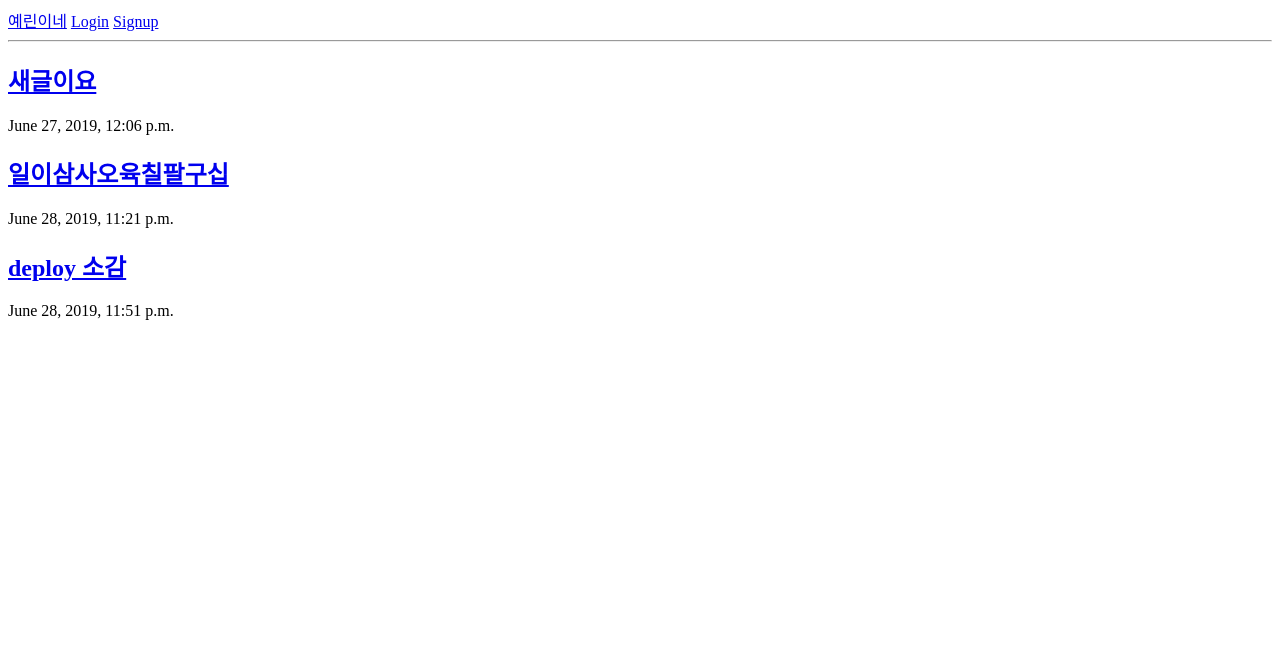
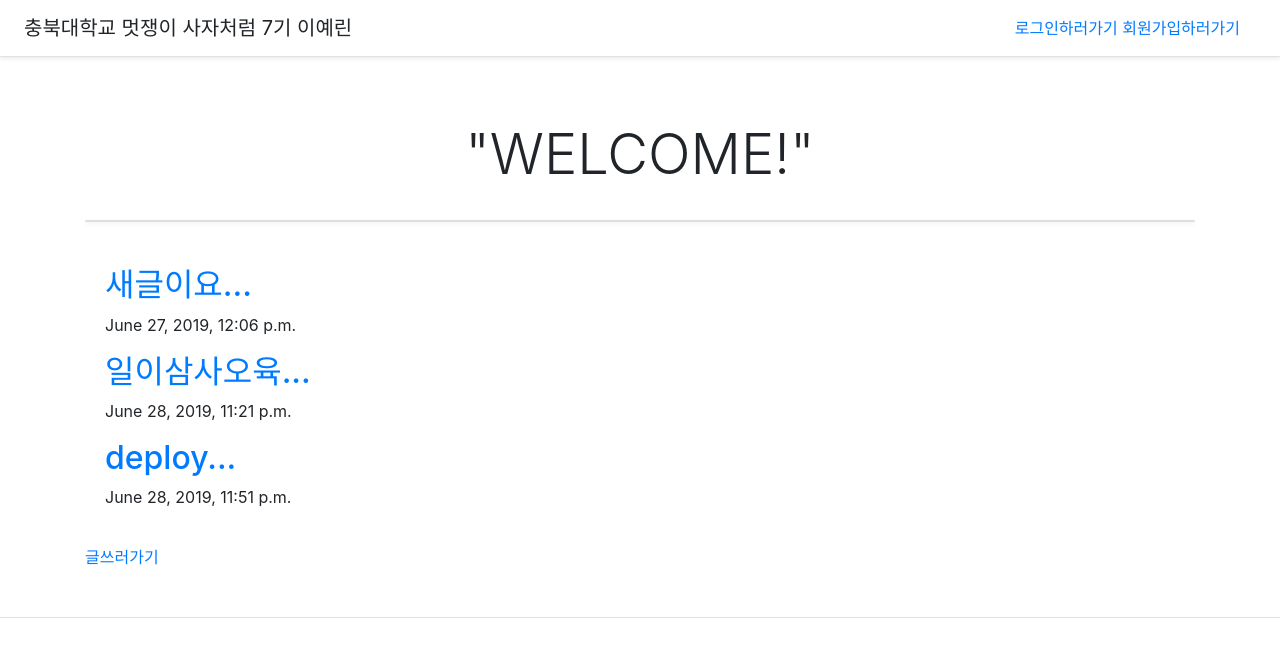
Before and after one commit to Lee-yerin/final_project_0627, a Django app: page /blog/home/ in a window 1280 px wide. Shown: the top 665 px of the page. Run offline with Django 3.2, Linux system fonts and the light colour scheme; data comes from the database, SQL or seed files in the repository; both versions use the stored data as it was after the commit; some libraries are stand-ins or nearby versions.

Commit message:
second commit

```diff
--- a/accounts/views.py
+++ b/accounts/views.py
@@ -1,4 +1,4 @@
-from django.shortcuts import render
+from django.shortcuts import render,redirect
 from django.contrib.auth.models import User
 from .forms import CreateUserForm
 from django.contrib.auth import views
@@ -13,7 +13,7 @@ def signup(request):
         print(userform.is_valid())
         if userform.is_valid():
             userform.save()
-            return redirect('home')
+            return redirect('/blog/home')
     elif request.method == 'GET':
         userform = CreateUserForm()
 
--- a/blog/models.py
+++ b/blog/models.py
@@ -17,6 +17,9 @@ class Post(models.Model):
     def __str__(self):
         return self.title
 
+    def summary(self):
+        return self.title[ :6]
+
 class Comment(models.Model):
     post = models.ForeignKey('blog.Post', related_name='comments', on_delete=models.CASCADE)
     nickname = models.CharField(max_length=200)
--- a/blog/templates/blog/home.html
+++ b/blog/templates/blog/home.html
@@ -1,18 +1,78 @@
+<!doctype html>
+<html lang="en">
+  <head>
 
+    <meta charset="utf-8">
+    <meta name="viewport" content="width=device-width, initial-scale=1, shrink-to-fit=no">
+    <meta name="description" content="">
+    <meta name="author" content="Mark Otto, Jacob Thornton, and Bootstrap contributors">
+    <meta name="generator" content="Jekyll v3.8.5">
+    <title>Pricing example · Bootstrap</title>
+
+    <link rel="canonical" href="https://getbootstrap.com/docs/4.3/examples/pricing/">
+    <link rel="stylesheet" href="https://stackpath.bootstrapcdn.com/bootstrap/4.3.1/css/bootstrap.min.css" integrity="sha384-ggOyR0iXCbMQv3Xipma34MD+dH/1fQ784/j6cY/iJTQUOhcWr7x9JvoRxT2MZw1T" crossorigin="anonymous">
+    <!-- Bootstrap core CSS -->
+<link href="/docs/4.3/dist/css/bootstrap.min.css" rel="stylesheet" integrity="sha384-ggOyR0iXCbMQv3Xipma34MD+dH/1fQ784/j6cY/iJTQUOhcWr7x9JvoRxT2MZw1T" crossorigin="anonymous">
+
+
+    <style>
+      .bd-placeholder-img {
+        font-size: 1.125rem;
+        text-anchor: middle;
+        -webkit-user-select: none;
+        -moz-user-select: none;
+        -ms-user-select: none;
+        user-select: none;
+      }
+      @media (min-width: 768px) {
+        .bd-placeholder-img-lg {
+          font-size: 3.5rem;
+        }
+      }
+    </style>
+    <!-- Custom styles for this template -->
+    <link href="" rel="stylesheet">
+  </head>
+  <body>
+    <div class="d-flex flex-column flex-md-row align-items-center p-3 px-md-4 mb-3 bg-white border-bottom shadow-sm">
+  <h5 class="my-0 mr-md-auto font-weight-normal">충북대학교 멋쟁이 사자처럼 7기 이예린</h5>
+  <nav class="my-2 my-md-0 mr-md-3">
+    <a class="p-2 text-dark">
         {% if user.is_active %}
-    <a href="{% url 'home' %}">예린이네</a>
-    <a href="{% url 'logout' %}">Logout</a>
-    <hr>
+        <p><a href="{% url 'logout' %}">로그아웃하러가기</a></p>
         {% else %}
-    <a href="{% url 'home' %}">예린이네</a>
-    <a href="{% url 'login' %}">Login</a>
-    <a href="{% url 'signup' %}">Signup</a>
-    <hr>
+
+        <a href="{% url 'login' %}">로그인하러가기</a>
+        <a href="{% url 'signup' %}">  회원가입하러가기</a>
         {% endif %}
+    </a>
 
+  </nav>
+
+</div>
+
+<div class="pricing-header px-3 py-3 pt-md-5 pb-md-4 mx-auto text-center">
+        <h3 class="display-4">"WELCOME!"</h3>
+</div>
+<div class="container">
+    <div class="card mb-4 shadow-sm">
+      </div>
+      <div class="card-body">
             {% for post in posts.all %}
                 <div>
-            <h2><a href = "{% url 'detail' post.id %}">{{post.title}}</a></h2>
+                    <h2><a href = "{% url 'detail' post.id %}">{{post.summary}}...</a></h2>
                     <p>{{post.created_date}}</p>
                 </div>
             {% endfor %}
+      </div>
+      <a href="{% url 'new' %}">  글쓰러가기</a>
+    </div>
+  </div>
+
+  <footer class="pt-4 my-md-5 pt-md-5 border-top">
+
+
+  </footer>
+</div>
+</body>
+</html>
--- a/blog/views.py
+++ b/blog/views.py
@@ -2,12 +2,14 @@ from django.shortcuts import render,get_object_or_404, redirect
 from .models import Post, Comment
 from django.utils import timezone
 from .forms import PostForm, CommentForm
+from django.contrib.auth.decorators import login_required
 
 # Create your views here.
 def home(request):
     posts = Post.objects
     return render(request, 'blog/home.html', {'posts':posts})
 
+@login_required
 def detail(request, post_id):
     post_detail = get_object_or_404(Post, pk = post_id)
     form = CommentForm()
--- a/likelion/settings.py
+++ b/likelion/settings.py
@@ -52,6 +52,7 @@ MIDDLEWARE = [
 ]
 
 ROOT_URLCONF = 'likelion.urls'
+
 
 TEMPLATES = [
     {
@@ -122,7 +123,7 @@ USE_TZ = True
 STATIC_URL = '/static/'
 STATIC_ROOT = os.path.join(BASE_DIR, 'static')
 
-LOGIN_REDIRECT_URL = 'home'
-LOGIN_REDIRECT_URL = 'home'
+LOGIN_REDIRECT_URL = '/blog/home'
+LOGOUT_REDIRECT_URL = '/blog/home'
 
 AUTH_USER_MODEL = 'auth.User'
```
Also changed, not shown: blog/templates/blog/detail.html (+71 -8 lines), db.sqlite3. Lines whose indentation alone changed are shown as unchanged.
